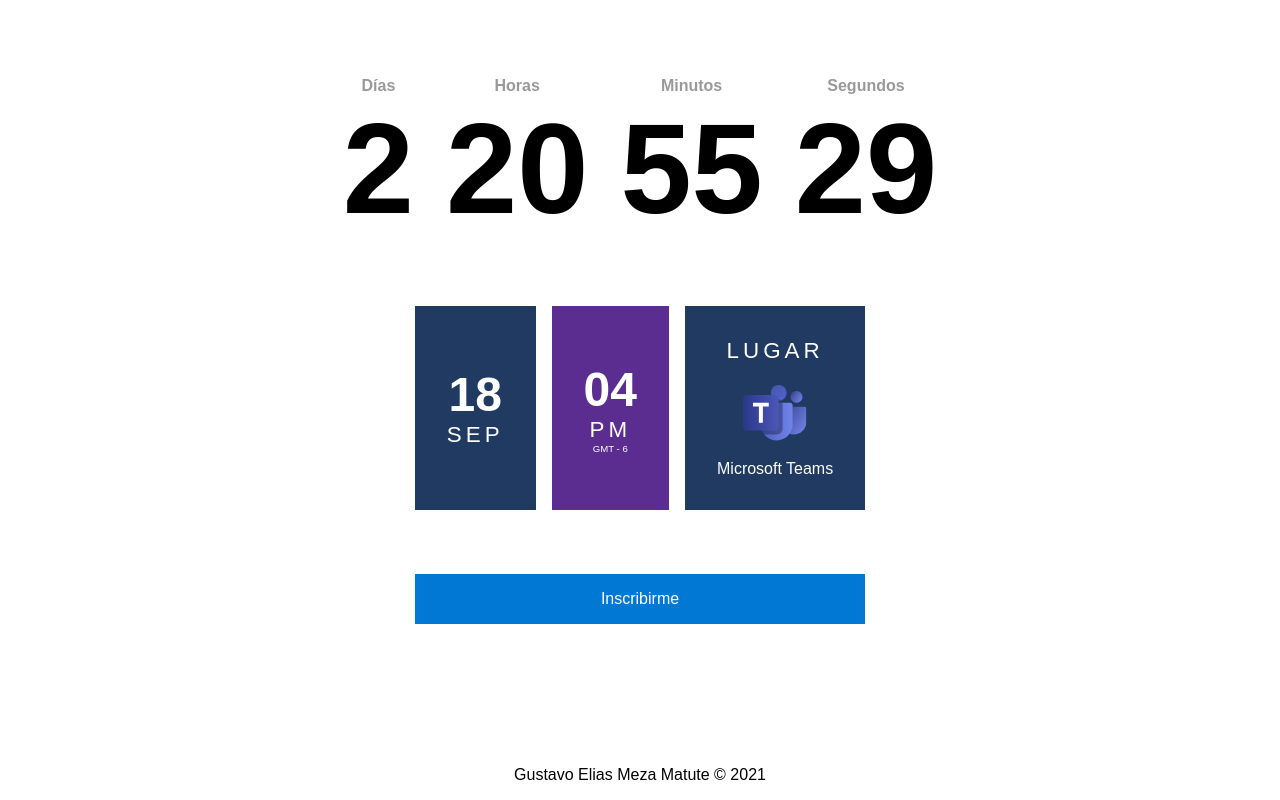
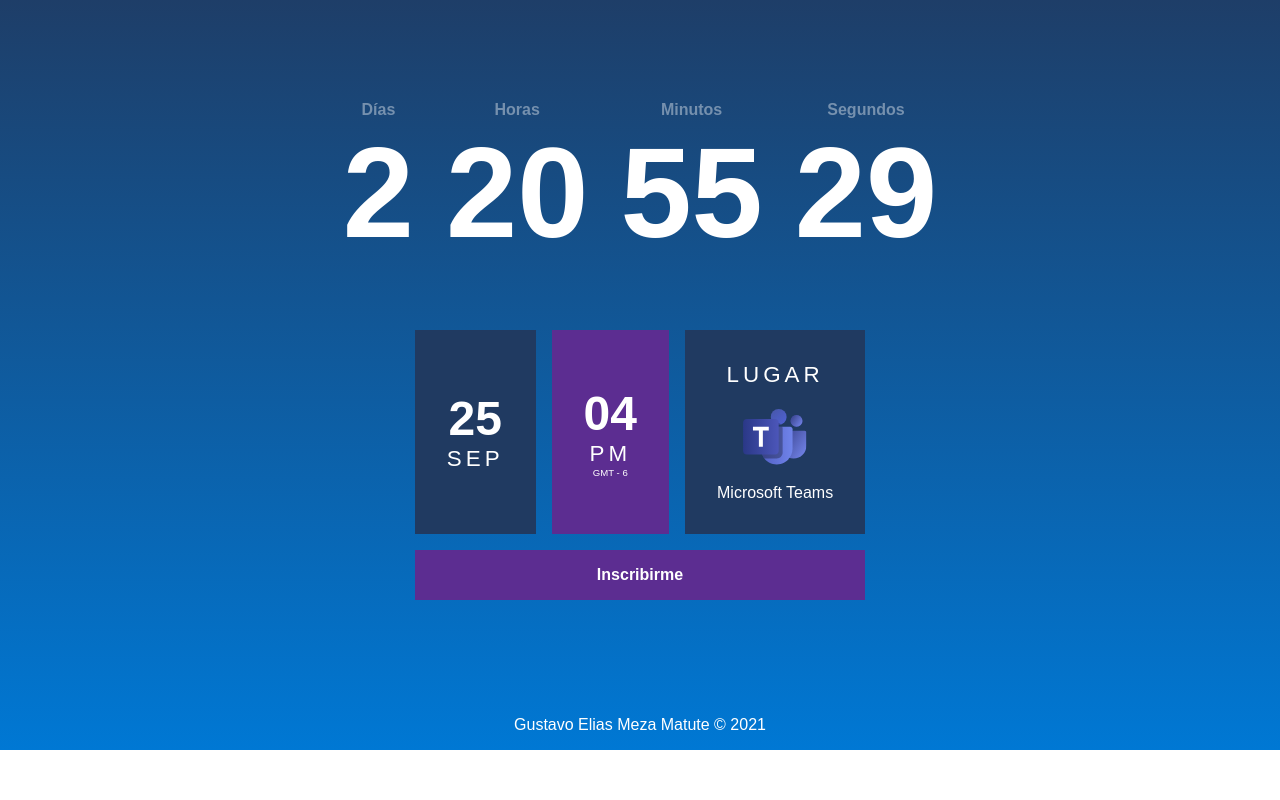
Before and after one commit to gustavo-exe/LandingPage-AIConAzure, a plain HTML site: page index.html in a window 1280 px wide. Shown: the part 850-1650 px from the top of the page. After the commit the page ends 1600 px from the top, so only its background shows below. Drawn offline with Linux system fonts and the light colour scheme.

Commit message:
Cambio de fecha y fondo

```diff
--- a/css/footer.css
+++ b/css/footer.css
@@ -1,7 +1,12 @@
 .pie-de-pagina{
-    padding: 1rem;
+
     text-align: center;
+    position: absolute;
+    bottom: 0rem;
+    width: calc(100% - 8rem);
+    margin-top: -4rem;
+    padding-bottom: 1rem;
 }
 a{
-    color: var(--Black);
+    color: var(--White);
 }
--- a/css/inscripciones.css
+++ b/css/inscripciones.css
@@ -2,6 +2,11 @@
     min-height: 100vh;
     padding: 4rem;
     display: flex;
+    flex-direction: column;
+    position: relative;
+    justify-content:center;
+    background: linear-gradient(180deg, #203A61 0%, #0078D4 100%);
+    color: var(--White);
 }
 
 .detalles{
@@ -85,13 +90,11 @@ a{
 }
 
 .boton{
-    margin-top: 4rem;
-    color: var(--White);
-
+    margin-top: 1rem;
+    background-color: var(--PC-Purple);
     text-align: center;
     padding:1rem;
-    background-color: var(--PC-Blue);
-
+    font-weight: bold;
 }
 
 @media only screen and (max-width: 599px)
--- a/index.html
+++ b/index.html
@@ -40,7 +40,7 @@
             <article >
                 <div class="direccion">
                     <div class="dia">
-                        <p class="dia-numero">18</p>
+                        <p class="dia-numero">25</p>
                         <p class="dia-mes">SEP</p>
                     </div>
                     <div class="hora">
@@ -62,10 +62,10 @@
             </article>
         </div>
 
+        <footer  class="pie-de-pagina">
+            <a href="https://www.gustavoeliasexe.wtf/">Gustavo Elias Meza Matute</a> © 2021
+        </footer>
     </section>
-    <footer  class="pie-de-pagina">
-        <a href="https://www.gustavoeliasexe.wtf/">Gustavo Elias Meza Matute</a> © 2021
-    </footer>
     <script src="./javascript/CountdownHN.js"></script>
 </body>
 </html>
```
